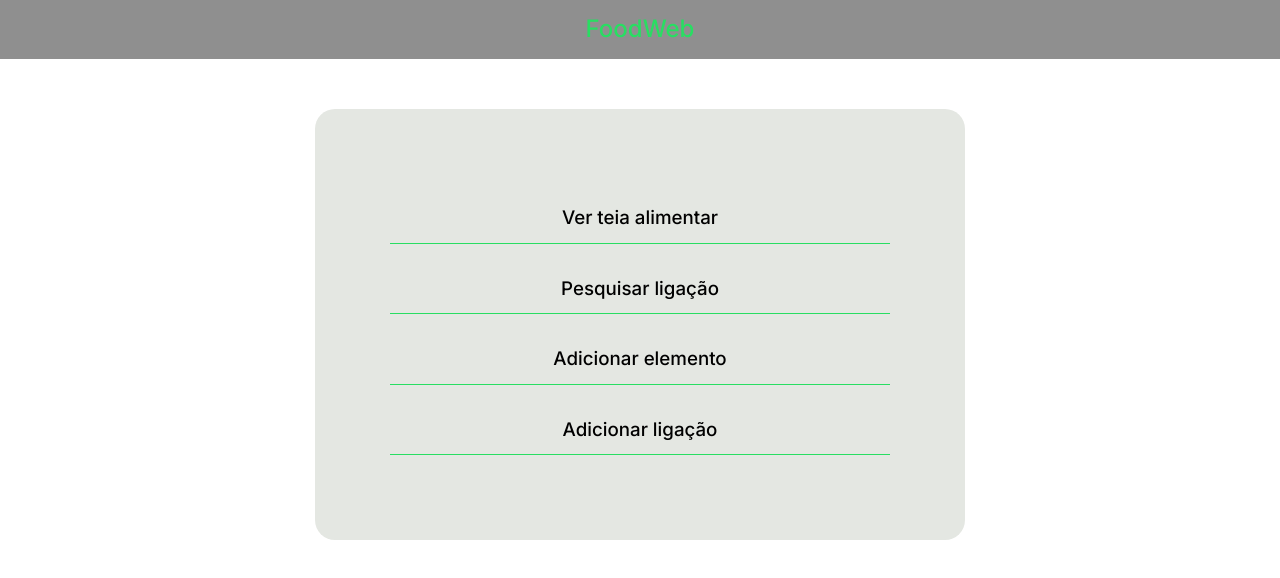
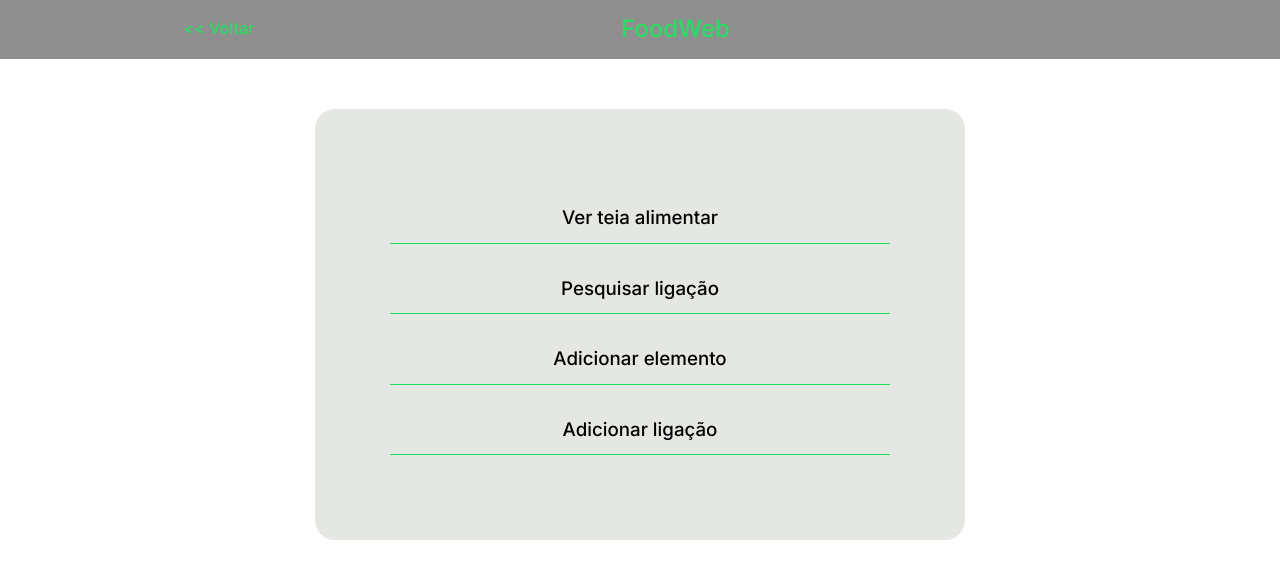
Before and after one commit to projeto-de-algoritmos/Grafos1_FoodWeb, a React (Vite) app in the folder vite-project/: page / in a window 1280 px wide. Shown: the top 578 px of the page. Built offline with nearby package versions, Linux system fonts and the light colour scheme.

Commit message:
adding goBack button

```diff
--- a/vite-project/src/components/Header/index.jsx
+++ b/vite-project/src/components/Header/index.jsx
@@ -1,10 +1,15 @@
 import React from 'react';
 import { styles } from './style';
+import { useNavigate } from 'react-router-dom';
 
 export default function Header(props) {
+    const navigate = useNavigate();
+
     return (
         <div style={styles.header}>
+            <h1 style={styles.goBack} onClick={() => navigate('/')} >{'<<'} Voltar</h1>
             <h1 style={styles.appName}>FoodWeb</h1>
+            <h1 style={styles.appName}></h1>
         </div>
     );
 }
--- a/vite-project/src/components/Header/style.js
+++ b/vite-project/src/components/Header/style.js
@@ -1,13 +1,21 @@
 export const styles = {
     header: {
         display: 'flex',
-        justifyContent: 'center',
+        justifyContent: 'space-around',
+        alignItems: 'center',
         backgroundColor: '#00000070',
         width: '100% !important',
+        textAling: 'center',
     },
     appName: {
         color: '#28DE62',
         fontSize: '1.5rem',
         fontWeight: 'bold',
+    },
+    goBack: {
+        color: '#28DE62',
+        fontSize: '1rem',
+        fontWeight: 'bold',
+        cursor: 'pointer',
     }
 }
--- a/vite-project/src/pages/GraphViewPage/GraphViewPage.jsx
+++ b/vite-project/src/pages/GraphViewPage/GraphViewPage.jsx
@@ -39,6 +39,7 @@ export default function GraphViewPage(props) { //props.graph
       {graph
       ?
       <ForceGraph3D
+        style={{maxWidth: '100%'}}
         graphData={graph}
         nodeAutoColorBy="group"
         linkDirectionalArrowLength={3.5}
```
